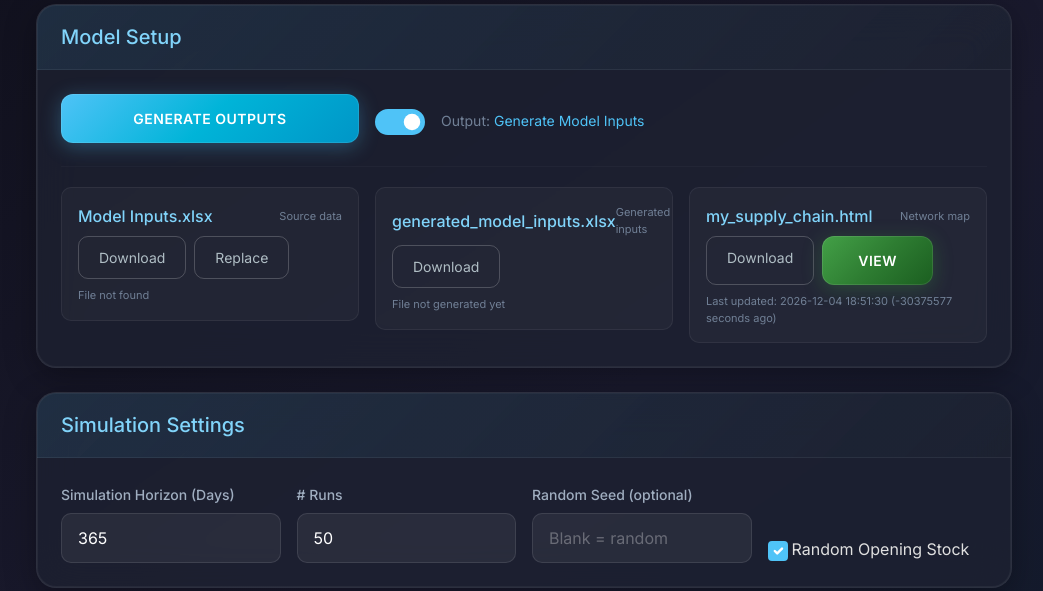
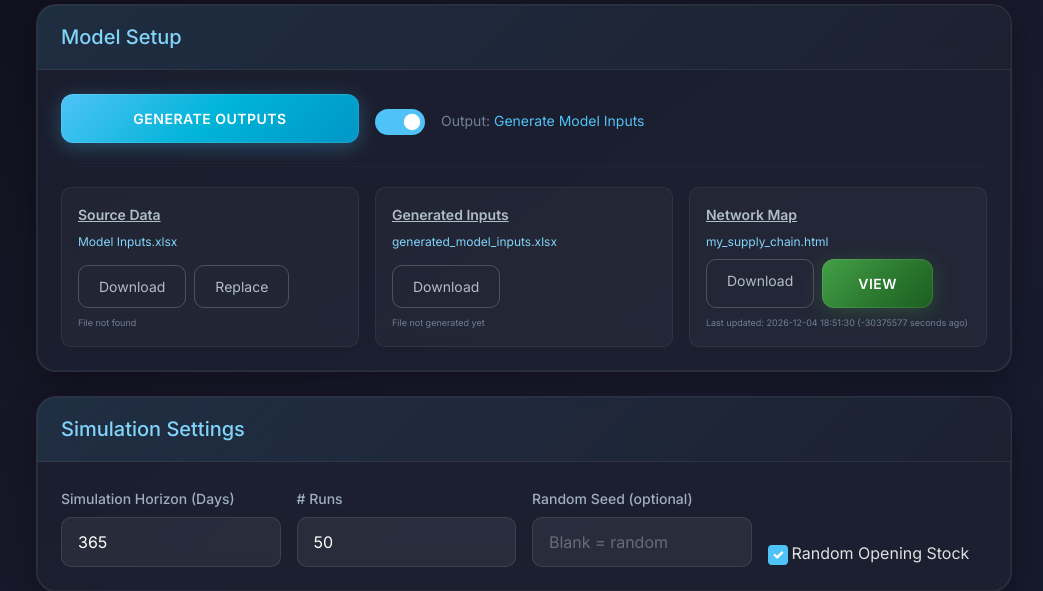
Before and after one commit to ZPrins/CA, a Flask app: page / in a window 1280 px wide. Shown: the part 174-765 px from the top of the page, without its empty margins (116-1159 px from the left). Run offline with Flask 3, Linux system fonts and the light colour scheme.

Commit message:
Improve layout and styling of file information boxes
Update templates/index.html to move labels to the top, increase their size, underline them, decrease timestamp font size, ensure consistent box and button sizes, and align buttons.

Replit-Commit-Author: Agent
Replit-Commit-Session-Id: 042c3be5-bcaa-412d-a11a-54bd49e15e7f
Replit-Commit-Checkpoint-Type: full_checkpoint
Replit-Commit-Event-Id: e76043db-5304-4b53-b43a-48b5ebb18eca
Replit-Commit-Screenshot-Url: https://storage.googleapis.com/screenshot-production-us-central1/7021497b-e239-4ebb-aabe-96a6d9a99b74/042c3be5-bcaa-412d-a11a-54bd49e15e7f/aDqPeYz
Replit-Helium-Checkpoint-Created: true

```diff
--- a/templates/index.html
+++ b/templates/index.html
@@ -372,54 +372,48 @@
                 <hr style="border-color: rgba(255,255,255,0.1); margin: 20px 0;">
 
                 <div class="row g-3">
-                    <div class="col-md-4">
-                        <div class="p-3" style="background: rgba(255,255,255,0.03); border-radius: 10px; border: 1px solid rgba(255,255,255,0.06);">
-                            <div class="d-flex justify-content-between align-items-center mb-2">
-                                <span style="color: #81d4fa; font-weight: 500;">Model Inputs.xlsx</span>
-                                <span class="text-muted" style="font-size: 11px;">Source data</span>
-                            </div>
-                            <div class="d-flex gap-2">
-                                <a href="/download/model-inputs" class="btn btn-outline-light btn-sm" id="downloadModelInputs">
+                    <div class="col-md-4 d-flex">
+                        <div class="p-3 w-100 d-flex flex-column" style="background: rgba(255,255,255,0.03); border-radius: 10px; border: 1px solid rgba(255,255,255,0.06);">
+                            <div class="mb-2" style="text-decoration: underline; font-size: 14px; font-weight: 600; color: #b0bec5;">Source Data</div>
+                            <div class="mb-2" style="color: #81d4fa; font-size: 12px;">Model Inputs.xlsx</div>
+                            <div class="d-flex gap-2 mt-auto">
+                                <a href="/download/model-inputs" class="btn btn-outline-light btn-sm" id="downloadModelInputs" style="min-width: 75px;">
                                     Download
                                 </a>
-                                <label class="btn btn-outline-light btn-sm mb-0" style="cursor: pointer;">
+                                <label class="btn btn-outline-light btn-sm mb-0" style="cursor: pointer; min-width: 75px;">
                                     Replace
                                     <input type="file" id="uploadModelInputs" accept=".xlsx" style="display: none;">
                                 </label>
                             </div>
-                            <small id="modelInputsTimestamp" class="text-muted d-block mt-2" style="font-size: 11px;">Last updated: --</small>
-                            <small id="modelInputsStatus" class="text-muted d-block" style="font-size: 11px;"></small>
+                            <small id="modelInputsTimestamp" class="text-muted d-block mt-2" style="font-size: 9px;">Last updated: --</small>
+                            <small id="modelInputsStatus" class="text-muted d-block" style="font-size: 9px;"></small>
                         </div>
                     </div>
-                    <div class="col-md-4">
-                        <div class="p-3" style="background: rgba(255,255,255,0.03); border-radius: 10px; border: 1px solid rgba(255,255,255,0.06);">
-                            <div class="d-flex justify-content-between align-items-center mb-2">
-                                <span style="color: #81d4fa; font-weight: 500;">generated_model_inputs.xlsx</span>
-                                <span class="text-muted" style="font-size: 11px;">Generated inputs</span>
-                            </div>
-                            <div class="d-flex gap-2">
-                                <a href="/download/generated-inputs" class="btn btn-outline-light btn-sm" id="downloadGeneratedInputs">
+                    <div class="col-md-4 d-flex">
+                        <div class="p-3 w-100 d-flex flex-column" style="background: rgba(255,255,255,0.03); border-radius: 10px; border: 1px solid rgba(255,255,255,0.06);">
+                            <div class="mb-2" style="text-decoration: underline; font-size: 14px; font-weight: 600; color: #b0bec5;">Generated Inputs</div>
+                            <div class="mb-2" style="color: #81d4fa; font-size: 12px;">generated_model_inputs.xlsx</div>
+                            <div class="d-flex gap-2 mt-auto">
+                                <a href="/download/generated-inputs" class="btn btn-outline-light btn-sm" id="downloadGeneratedInputs" style="min-width: 75px;">
                                     Download
                                 </a>
                             </div>
-                            <small id="generatedInputsTimestamp" class="text-muted d-block mt-2" style="font-size: 11px;">Last updated: --</small>
+                            <small id="generatedInputsTimestamp" class="text-muted d-block mt-2" style="font-size: 9px;">Last updated: --</small>
                         </div>
                     </div>
-                    <div class="col-md-4">
-                        <div class="p-3" style="background: rgba(255,255,255,0.03); border-radius: 10px; border: 1px solid rgba(255,255,255,0.06);">
-                            <div class="d-flex justify-content-between align-items-center mb-2">
-                                <span style="color: #81d4fa; font-weight: 500;">my_supply_chain.html</span>
-                                <span class="text-muted" style="font-size: 11px;">Network map</span>
-                            </div>
-                            <div class="d-flex gap-2">
-                                <a href="/download/network-map" class="btn btn-outline-light btn-sm" id="downloadNetworkMap">
+                    <div class="col-md-4 d-flex">
+                        <div class="p-3 w-100 d-flex flex-column" style="background: rgba(255,255,255,0.03); border-radius: 10px; border: 1px solid rgba(255,255,255,0.06);">
+                            <div class="mb-2" style="text-decoration: underline; font-size: 14px; font-weight: 600; color: #b0bec5;">Network Map</div>
+                            <div class="mb-2" style="color: #81d4fa; font-size: 12px;">my_supply_chain.html</div>
+                            <div class="d-flex gap-2 mt-auto">
+                                <a href="/download/network-map" class="btn btn-outline-light btn-sm" id="downloadNetworkMap" style="min-width: 75px;">
                                     Download
                                 </a>
-                                <a href="/network-map" target="_blank" class="btn btn-success-custom btn-sm">
+                                <a href="/network-map" target="_blank" class="btn btn-success-custom btn-sm" style="min-width: 75px;">
                                     View
                                 </a>
                             </div>
-                            <small id="networkMapTimestamp" class="text-muted d-block mt-2" style="font-size: 11px;">Last updated: --</small>
+                            <small id="networkMapTimestamp" class="text-muted d-block mt-2" style="font-size: 9px;">Last updated: --</small>
                         </div>
                     </div>
                 </div>
```
